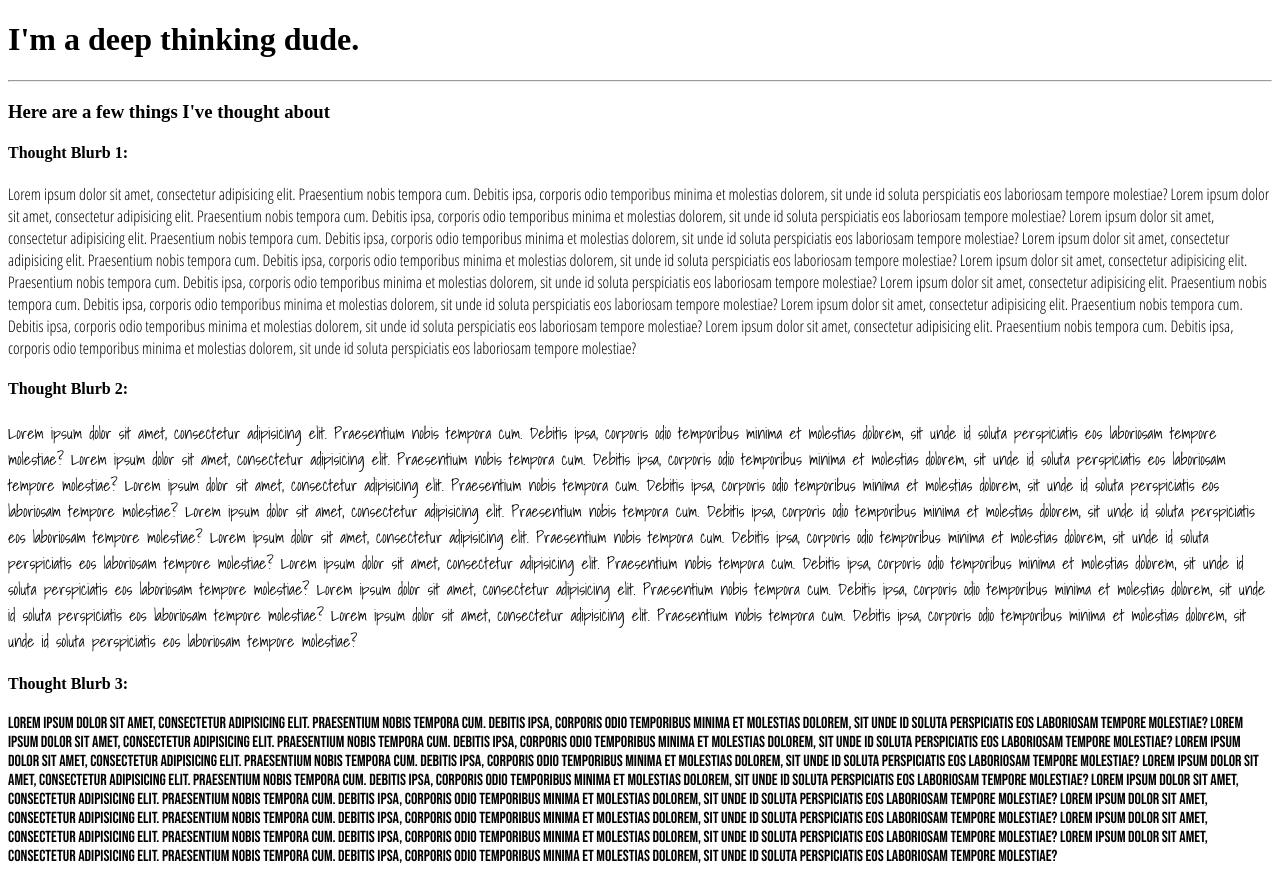
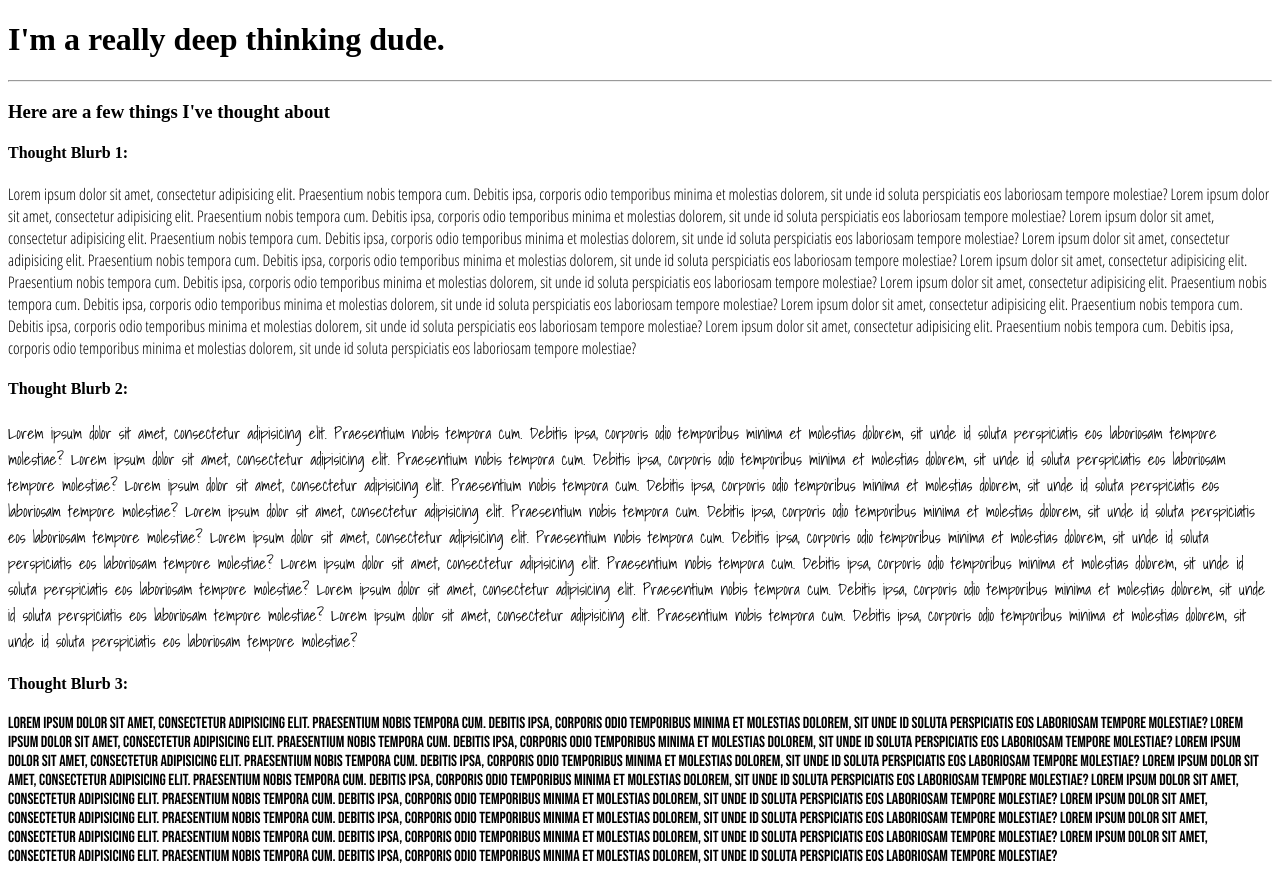
Before and after one commit to rachelrohrbach/google-fonts-demo, a plain HTML site: page index.html in a window 1280 px wide. Drawn offline with Linux system fonts and the light colour scheme.

Commit message:
updated index file

```diff
--- a/index.html
+++ b/index.html
@@ -17,7 +17,7 @@
 
   <body>
 
-    <h1>I'm a deep thinking dude.</h1>
+    <h1>I'm a really deep thinking dude.</h1>
 
     <hr>
 
```
